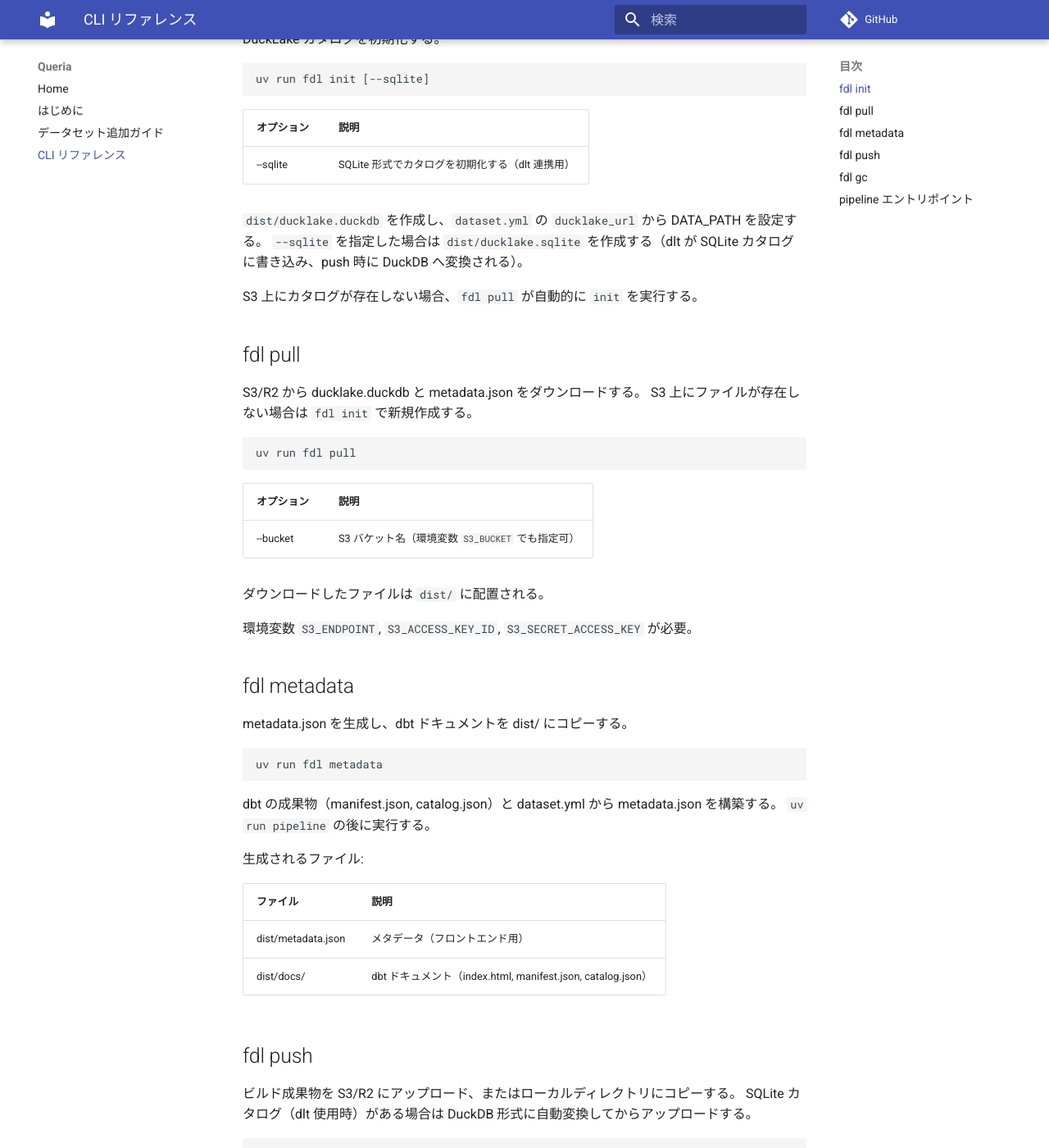
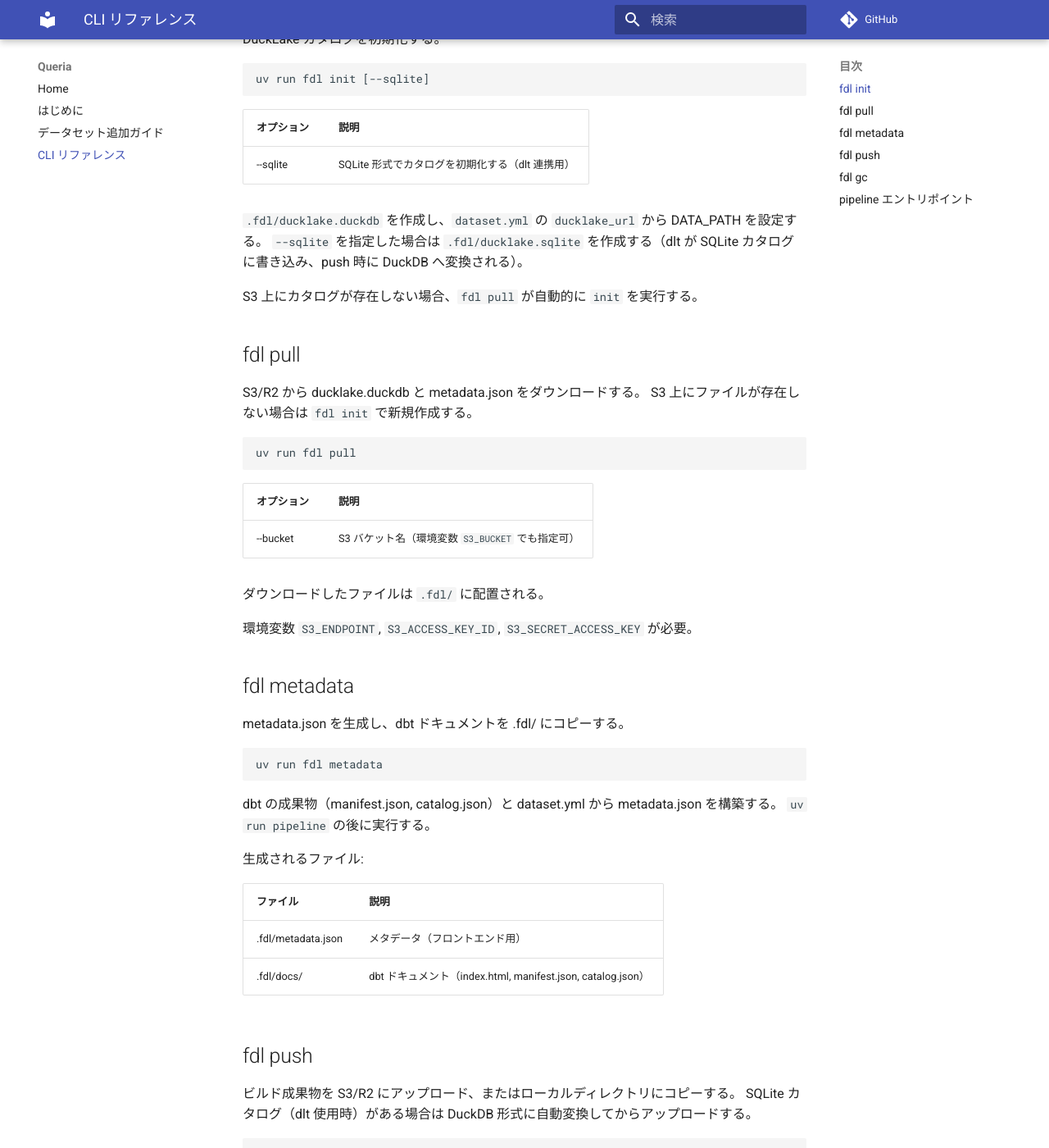
Before and after one commit to flo8s/queria, an MkDocs documentation site: the page built from docs/cli.md, in a window 1280 px wide and 1400 px high, scrolled down 354 px. Shown: the whole window at 82% size. Built offline with MkDocs 1.6.1 and Material for MkDocs 9.7.7, drawn with Linux system fonts in a browser that asks for light colours; comment, search, counter and statistics services are not loaded.

Commit message:
refactor: .fdl ディレクトリを追加し、関連パスを更新

````diff
--- a/docs/cli.md
+++ b/docs/cli.md
@@ -17,8 +17,8 @@
 |---|---|
 | --sqlite | SQLite 形式でカタログを初期化する（dlt 連携用） |
 
-`dist/ducklake.duckdb` を作成し、`dataset.yml` の `ducklake_url` から DATA_PATH を設定する。
-`--sqlite` を指定した場合は `dist/ducklake.sqlite` を作成する（dlt が SQLite カタログに書き込み、push 時に DuckDB へ変換される）。
+`.fdl/ducklake.duckdb` を作成し、`dataset.yml` の `ducklake_url` から DATA_PATH を設定する。
+`--sqlite` を指定した場合は `.fdl/ducklake.sqlite` を作成する（dlt が SQLite カタログに書き込み、push 時に DuckDB へ変換される）。
 
 S3 上にカタログが存在しない場合、`fdl pull` が自動的に `init` を実行する。
 
@@ -35,13 +35,13 @@
 |---|---|
 | --bucket | S3 バケット名（環境変数 `S3_BUCKET` でも指定可） |
 
-ダウンロードしたファイルは `dist/` に配置される。
+ダウンロードしたファイルは `.fdl/` に配置される。
 
 環境変数 `S3_ENDPOINT`, `S3_ACCESS_KEY_ID`, `S3_SECRET_ACCESS_KEY` が必要。
 
 ## fdl metadata
 
-metadata.json を生成し、dbt ドキュメントを dist/ にコピーする。
+metadata.json を生成し、dbt ドキュメントを .fdl/ にコピーする。
 
 ```bash
 uv run fdl metadata
@@ -54,8 +54,8 @@
 
 | ファイル | 説明 |
 |---|---|
-| dist/metadata.json | メタデータ（フロントエンド用） |
-| dist/docs/ | dbt ドキュメント（index.html, manifest.json, catalog.json） |
+| .fdl/metadata.json | メタデータ（フロントエンド用） |
+| .fdl/docs/ | dbt ドキュメント（index.html, manifest.json, catalog.json） |
 
 ## fdl push
 
--- a/src/fdl/__init__.py
+++ b/src/fdl/__init__.py
@@ -2,7 +2,7 @@
 
 DATASET_YML = "dataset.yml"
 METADATA_JSON = "metadata.json"
-DIST_DIR = Path("dist")
+DIST_DIR = Path(".fdl")
 DUCKLAKE_FILE = "ducklake.duckdb"
 DUCKLAKE_SQLITE = "ducklake.sqlite"
 
````
Also changed, not shown: CLAUDE.md (+4 -4 lines), docs/adding-dataset.md (+7 -7 lines), 1 other file.
